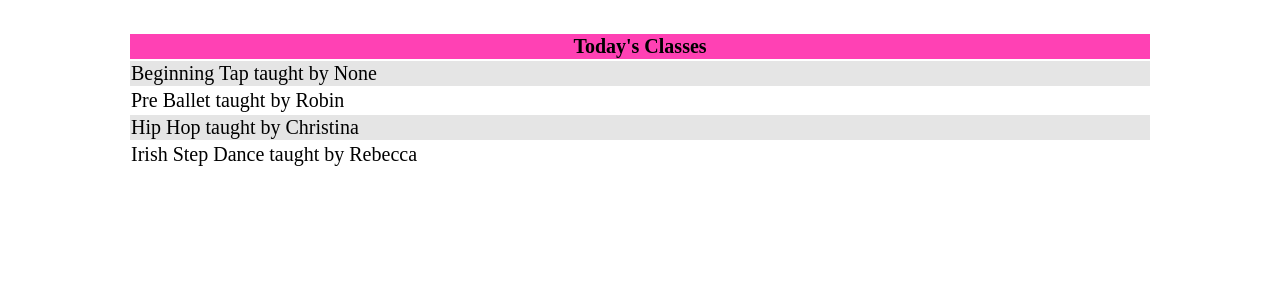
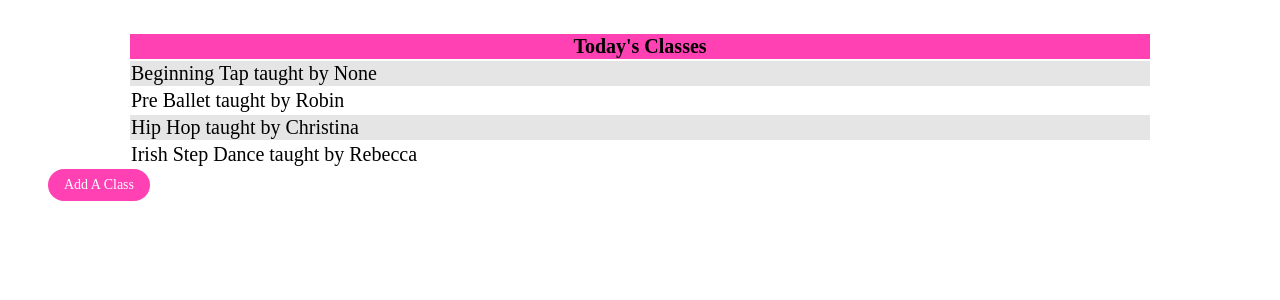
Before and after one commit to Momentum-PT-Team-3/in-class-exercises-and-examples, a Django app: page / in a window 1280 px wide. Shown: the top 300 px of the page. Run offline with Django 4.2, Linux system fonts and the light colour scheme; data comes from the database, SQL or seed files in the repository; both versions use the stored data as it was after the commit; some libraries are stand-ins or nearby versions.

Commit message:
add class form

```diff
--- a/django-studio-example/classes/views.py
+++ b/django-studio-example/classes/views.py
@@ -1,6 +1,19 @@
-from django.shortcuts import render
+from functools import reduce
+from django.forms import forms
+from django.shortcuts import render, redirect
+from .forms import ClassForm
 from .models import Class
 
 def index(request):
     classes = Class.objects.all()
     return render(request, 'classes/home.html', {'classes': classes})
+
+def add_class(request):
+    if request.method == "POST":
+        form = ClassForm(request.POST)
+        if form.is_valid():
+            new_class = form.save()
+            return redirect("home")
+    else:
+        form = ClassForm()
+    return render(request, 'classes/add_class.html', {'form': form})
--- a/django-studio-example/core/urls.py
+++ b/django-studio-example/core/urls.py
@@ -19,5 +19,6 @@
 
 urlpatterns = [
     path('admin/', admin.site.urls),
-    path('', views.index, name="home")
+    path('', views.index, name="home"),
+    path('classes/new', views.add_class, name='add-class'),
 ]
--- a/django-studio-example/templates/classes/home.html
+++ b/django-studio-example/templates/classes/home.html
@@ -28,6 +28,9 @@
             </tr>
             {% endfor %}
         </table>
+        <div class='ph3'>
+            <a class="f6 link dim br-pill ph3 pv2 mb2 dib white bg-hot-pink" href="{% url 'add-class' %}">Add A Class</a>
+        </div>
     </section>
 </body>
 
```
Also changed, not shown: django-studio-example/classes/forms.py (added, +8 -0 lines), django-studio-example/templates/classes/add_class.html (added, +20 -0 lines), django-studio-example/db.sqlite3.
